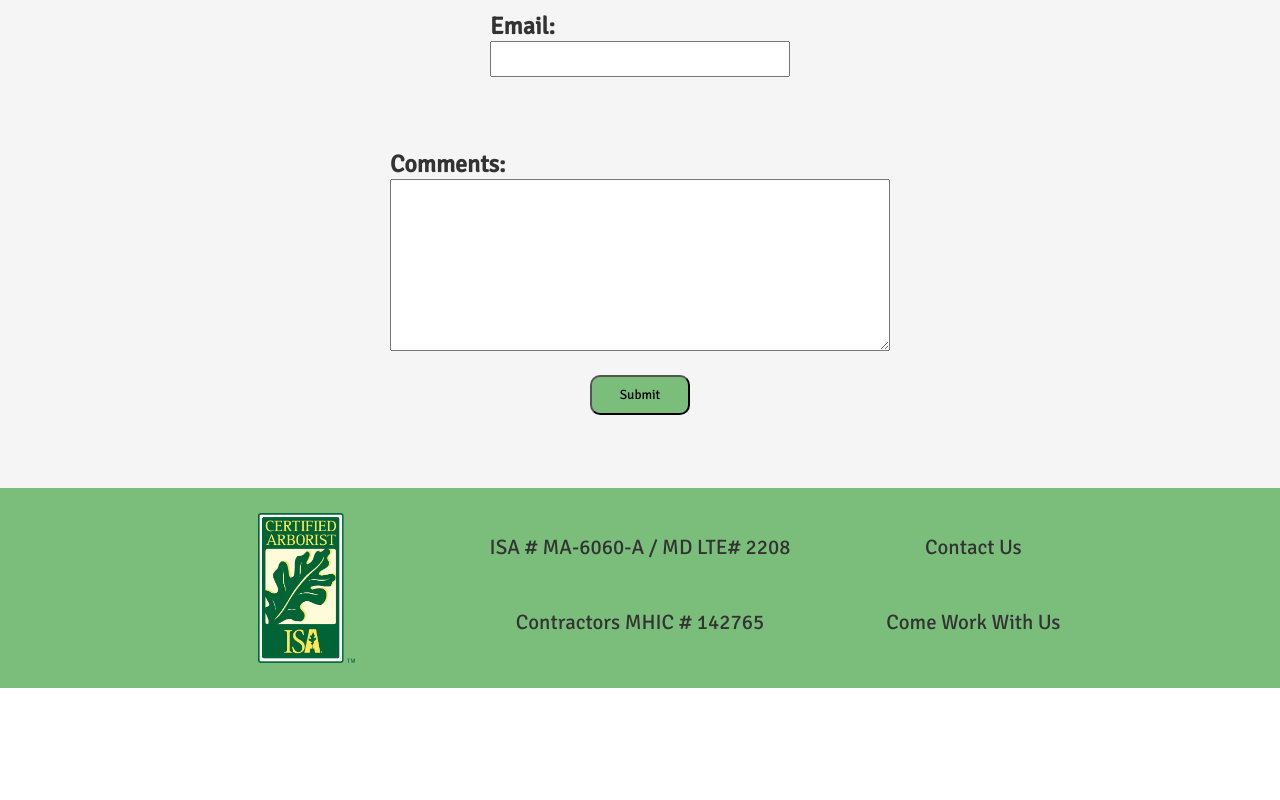
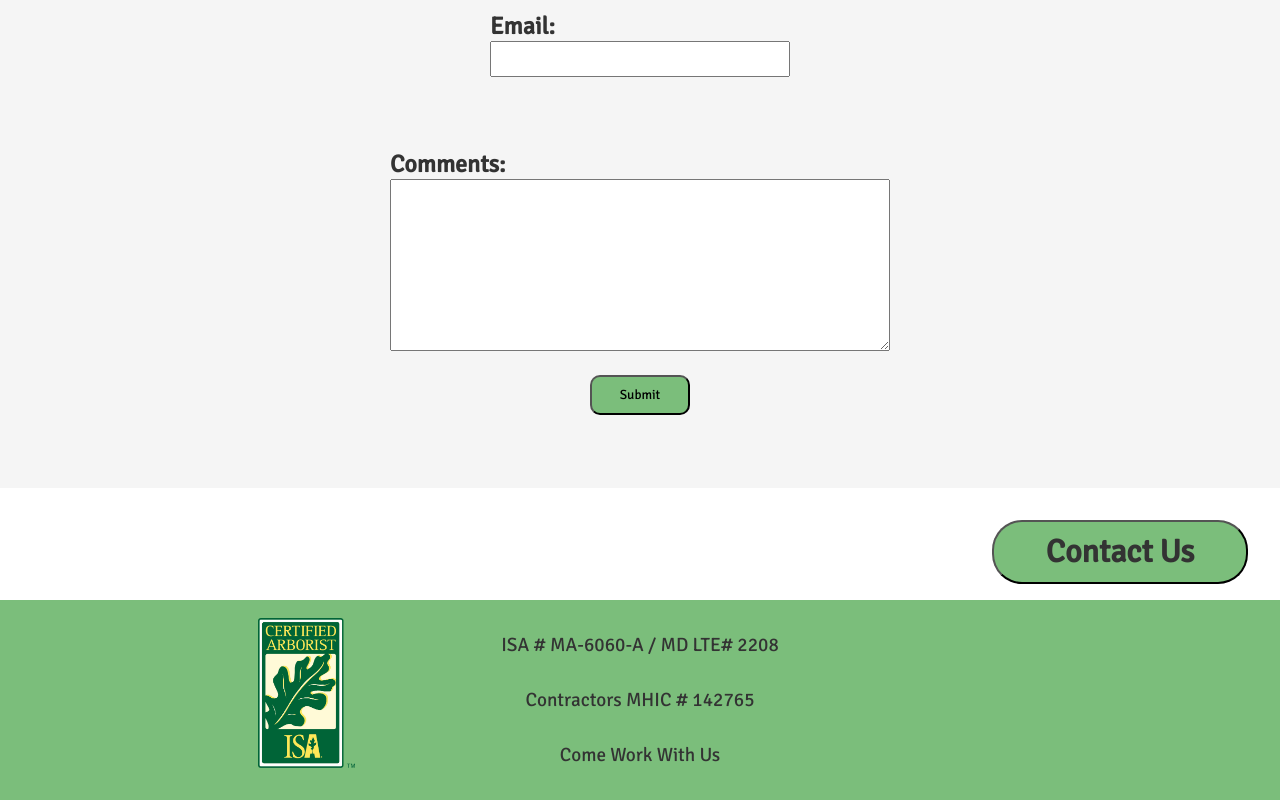
Before and after one commit to Ecoscapes/Ecoscapes.github.io, a React (Create React App) app: page /contact in a window 1280 px wide. Shown: the part 842-1642 px from the top of the page. Before the commit the page ends 1530 px from the top, so only its background shows below. Built offline with nearby package versions, Linux system fonts and the light colour scheme; the HTML template or start-up script is replaced by a standard one; a web font is replaced by a local one.

Commit message:
footer button for desktop

```diff
--- a/src/footer/FooterDesktop.js
+++ b/src/footer/FooterDesktop.js
@@ -1,31 +1,40 @@
-import './footerDesktop.module.css';
+import styles from  './footerDesktop.module.css';
 import React from 'react';
+import { useNavigate } from 'react-router-dom';
 import { Link } from 'react-router-dom';
 import isa from '../Images/ISA.png';
 
 const FooterDesktop = () => {
+    const navigate = useNavigate();
+
+    const handleContactClick = () => {
+        navigate("/contact");
+
+    }
 
     return (
         <div>
-            <nav className="footer">
-                <div className='footerbar'>
-                    <div className='isaimage'>
-                        <img src={isa} className="isa" alt="insta logo" />
+            <nav className={styles.footercontainer}>
+                <div className={styles.footerbuttoncontainer}>
+                    <button className={styles.footerbutton}  onClick={handleContactClick}>Contact Us</button>
                 </div>
-                    <div className='footertextcontainer'>
-                        <div className='footertext'>
+                <div className={styles.footer}>
+                    <div  className={styles.footerbar}>
+                        <div  className={styles.isaimage}>
+                            <img src={isa}  className={styles.isa} alt="insta logo" />
+                        </div>
+                        <div  className={styles.footertextcontainer}>
+                            <div  className={styles.footertext}>
                                 ISA # MA-6060-A / MD LTE# 2208
                             </div>
-                        <div className='footertext'>
+                            <div  className={styles.footertext}>
                                 Contractors MHIC # 142765
                             </div>
+                            <div  className={styles.footertext} >
+                                <div className={styles.footerwork} onClick={handleContactClick}>
+                                    Come Work With Us
                                 </div>
-                    <div className='footertextcontainer'>
-                        <div className='footertext'>
-                            Contact Us
                             </div>
-                        <div className='footertext'>
-                            Come Work With Us
                         </div>
                     </div>
                 </div>
--- a/src/footer/footerDesktop.module.css
+++ b/src/footer/footerDesktop.module.css
@@ -1,3 +1,4 @@
+
 .footer{
     display: grid;
     position: relative;
@@ -14,15 +15,37 @@
     width: 1000px;
 }
 
+.footerbutton{
+    height: 8vh;
+    width: 20vw;
+    font-size: xx-large;
+    background-color: rgb(123, 190, 123);
+    cursor: pointer;
+    border-radius: 30px;
+    font-weight: bolder;
+
+}
+
+.footerbuttoncontainer
+{
+    display: grid;
+    justify-content: end;
+    margin: 2em 2em 1em 2em;
+}
+
 .footertext{
     font-size: larger;
-    margin: 2em 0em;
+    margin: .8em 0em;
 }
 
 .footertextcontainer{
     text-align: center;
     display: grid;
     justify-content: center;
+}
+
+.footerwork{
+    cursor: pointer;
 }
 
 .isa{
```
Lines whose indentation alone changed are shown as unchanged.
